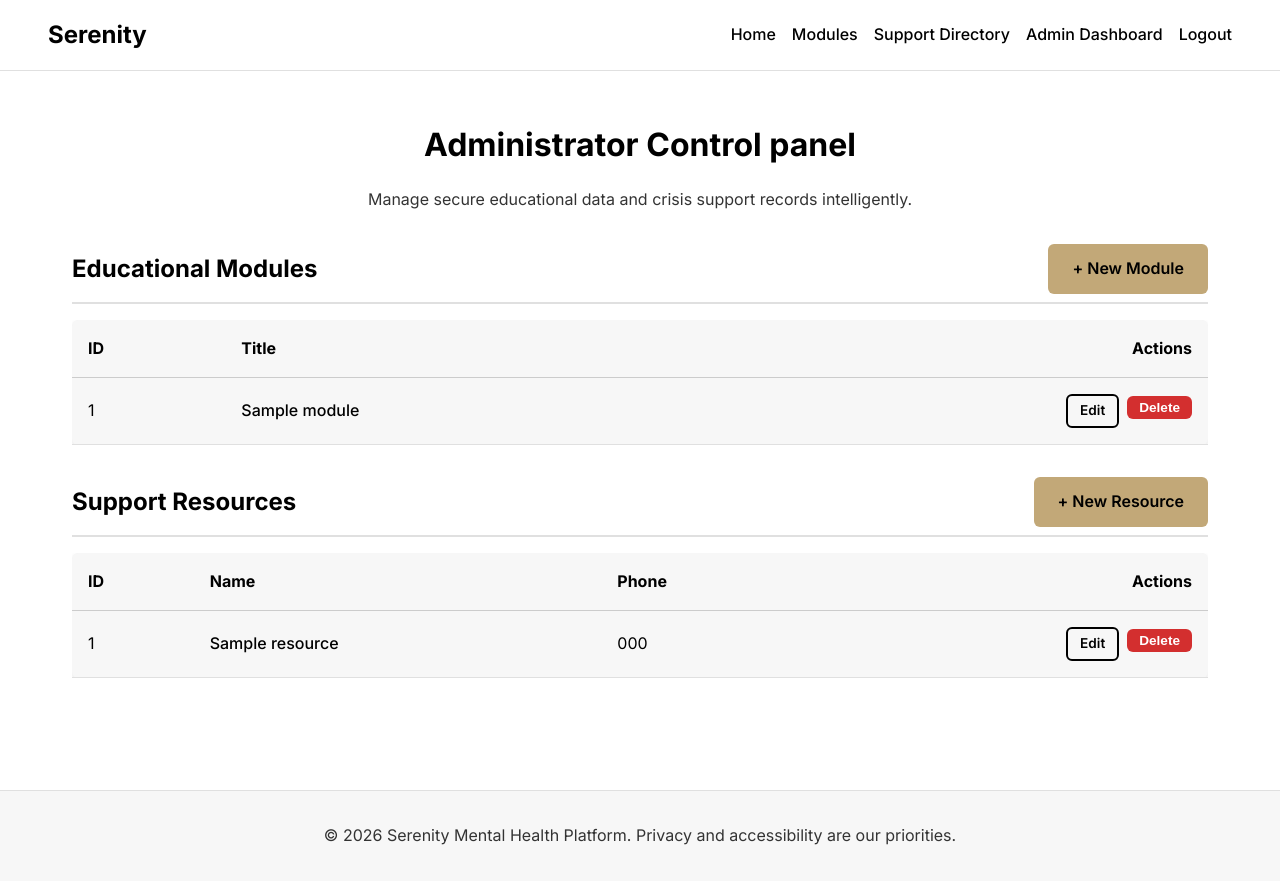
After one commit to thulanesigasa/mental_health, a Flask app: page /admin/dashboard in a window 1280 px wide. The commit adds this page. Run offline with Flask 3, Linux system fonts and the light colour scheme; the visitor is signed in with stand-in values (Sample User, id 1); tables that the repository leaves empty hold one stand-in row (values such as "Sample post").

Commit message:
Add secure admin dashboard, RBAC schemas, and database seed script

```diff
--- a/app/__init__.py
+++ b/app/__init__.py
@@ -27,6 +27,9 @@ def create_app(config_class=Config):
     from app.views.support import bp as support_bp
     app.register_blueprint(support_bp)
 
+    from app.views.admin import bp as admin_bp
+    app.register_blueprint(admin_bp)
+
     @app.after_request
     def set_secure_headers(response):
         # Strict Content Security Policy
--- a/app/models/user.py
+++ b/app/models/user.py
@@ -6,6 +6,7 @@ class User(db.Model):
     id = db.Column(db.Integer, primary_key=True)
     email = db.Column(db.String(120), index=True, unique=True, nullable=False)
     password_hash = db.Column(db.String(256), nullable=False)
+    is_admin = db.Column(db.Boolean, default=False, nullable=False, server_default='0')
     created_at = db.Column(db.DateTime, default=datetime.utcnow)
 
     def __repr__(self):
--- /dev/null
+++ b/app/templates/admin/dashboard.html
@@ -0,0 +1,95 @@
+{% extends "base.html" %}
+{% block title %}Admin Dashboard - Serenity{% endblock %}
+
+{% block content %}
+<div class="mb-2">
+    <h1 class="mb-1 text-center">Administrator Control panel</h1>
+    <p class="text-secondary text-center">Manage secure educational data and crisis support records intelligently.</p>
+</div>
+
+<div class="mb-2">
+    <div style="display: flex; justify-content: space-between; align-items: center; border-bottom: 2px solid #E0E0E0; padding-bottom: 0.5rem;"
+        class="mb-1">
+        <h2>Educational Modules</h2>
+        <a href="{{ url_for('admin.module_create') }}" class="btn btn-primary" style="width: auto;">+ New Module</a>
+    </div>
+    {% if modules %}
+    <div style="overflow-x: auto;">
+        <table
+            style="width: 100%; border-collapse: collapse; background: var(--bg-secondary); border-radius: var(--border-radius); box-shadow: var(--shadow);">
+            <thead>
+                <tr style="border-bottom: 1px solid #CCC;">
+                    <th style="padding: 1rem; text-align: left;">ID</th>
+                    <th style="padding: 1rem; text-align: left;">Title</th>
+                    <th style="padding: 1rem; text-align: right;">Actions</th>
+                </tr>
+            </thead>
+            <tbody>
+                {% for m in modules %}
+                <tr style="border-bottom: 1px solid #E0E0E0;">
+                    <td style="padding: 1rem;">{{ m.id }}</td>
+                    <td style="padding: 1rem; font-weight: 500;">{{ m.title }}</td>
+                    <td
+                        style="padding: 1rem; text-align: right; display: flex; justify-content: flex-end; gap: 0.5rem;">
+                        <a href="{{ url_for('admin.module_edit', id=m.id) }}" class="btn btn-outline"
+                            style="padding: 0.25rem 0.75rem; font-size: 0.85rem;">Edit</a>
+                        <form action="{{ url_for('admin.module_delete', id=m.id) }}" method="POST"
+                            style="display:inline;" onsubmit="return confirm('Please confirm permanent deletion.');">
+                            <button type="submit" class="btn"
+                                style="background-color: var(--error); color: white; padding: 0.25rem 0.75rem; font-size: 0.85rem;">Delete</button>
+                        </form>
+                    </td>
+                </tr>
+                {% endfor %}
+            </tbody>
+        </table>
+    </div>
+    {% else %}
+    <p class="text-secondary">No modules found in the database. Please utilize the seed script or add one manually.</p>
+    {% endif %}
+</div>
+
+<div class="mb-2">
+    <div style="display: flex; justify-content: space-between; align-items: center; border-bottom: 2px solid #E0E0E0; padding-bottom: 0.5rem;"
+        class="mb-1">
+        <h2>Support Resources</h2>
+        <a href="{{ url_for('admin.support_create') }}" class="btn btn-primary" style="width: auto;">+ New Resource</a>
+    </div>
+    {% if resources %}
+    <div style="overflow-x: auto;">
+        <table
+            style="width: 100%; border-collapse: collapse; background: var(--bg-secondary); border-radius: var(--border-radius); box-shadow: var(--shadow);">
+            <thead>
+                <tr style="border-bottom: 1px solid #CCC;">
+                    <th style="padding: 1rem; text-align: left;">ID</th>
+                    <th style="padding: 1rem; text-align: left;">Name</th>
+                    <th style="padding: 1rem; text-align: left;">Phone</th>
+                    <th style="padding: 1rem; text-align: right;">Actions</th>
+                </tr>
+            </thead>
+            <tbody>
+                {% for r in resources %}
+                <tr style="border-bottom: 1px solid #E0E0E0;">
+                    <td style="padding: 1rem;">{{ r.id }}</td>
+                    <td style="padding: 1rem; font-weight: 500;">{{ r.name }}</td>
+                    <td style="padding: 1rem;">{{ r.phone_number }}</td>
+                    <td
+                        style="padding: 1rem; text-align: right; display: flex; justify-content: flex-end; gap: 0.5rem;">
+                        <a href="{{ url_for('admin.support_edit', id=r.id) }}" class="btn btn-outline"
+                            style="padding: 0.25rem 0.75rem; font-size: 0.85rem;">Edit</a>
+                        <form action="{{ url_for('admin.support_delete', id=r.id) }}" method="POST"
+                            style="display:inline;" onsubmit="return confirm('Please confirm permanent deletion.');">
+                            <button type="submit" class="btn"
+                                style="background-color: var(--error); color: white; padding: 0.25rem 0.75rem; font-size: 0.85rem;">Delete</button>
+                        </form>
+                    </td>
+                </tr>
+                {% endfor %}
+            </tbody>
+        </table>
+    </div>
+    {% else %}
+    <p class="text-secondary">No support resources defined in the database.</p>
+    {% endif %}
+</div>
+{% endblock %}
--- a/app/templates/base.html
+++ b/app/templates/base.html
@@ -40,6 +40,9 @@
             <a href="{{ url_for('main.index') }}">Home</a>
             <a href="{{ url_for('modules.list_modules') }}">Modules</a>
             <a href="{{ url_for('support.directory') }}">Support Directory</a>
+            {% if session.get('is_admin') %}
+            <a href="{{ url_for('admin.dashboard') }}">Admin Dashboard</a>
+            {% endif %}
             {% if session.get('user_id') %}
             <a href="{{ url_for('auth.logout') }}">Logout</a>
             {% else %}
--- /dev/null
+++ b/app/views/admin.py
@@ -0,0 +1,105 @@
+from flask import Blueprint, render_template, request, redirect, url_for, flash, session
+from functools import wraps
+from app.extensions import db
+from app.models.user import User
+from app.models.module import Module
+from app.models.support import SupportResource
+
+bp = Blueprint('admin', __name__, url_prefix='/admin')
+
+def admin_required(f):
+    @wraps(f)
+    def decorated_function(*args, **kwargs):
+        user_id = session.get('user_id')
+        if not user_id:
+            flash("Please log in to access the administrator dashboard.", "error")
+            return redirect(url_for('auth.login'))
+        user = User.query.get(user_id)
+        if not user or not user.is_admin:
+            flash("Action forbidden. Administrator level authorization required.", "error")
+            return redirect(url_for('main.index'))
+        return f(*args, **kwargs)
+    return decorated_function
+
+@bp.route('/dashboard')
+@admin_required
+def dashboard():
+    modules = Module.query.all()
+    resources = SupportResource.query.all()
+    return render_template('admin/dashboard.html', modules=modules, resources=resources)
+
+@bp.route('/module/new', methods=['GET', 'POST'])
+@admin_required
+def module_create():
+    if request.method == 'POST':
+        title = request.form.get('title')
+        description = request.form.get('description')
+        content = request.form.get('content')
+        if title and content:
+            mod = Module(title=title, description=description, content=content)
+            db.session.add(mod)
+            db.session.commit()
+            flash("Successfully created module.", "success")
+            return redirect(url_for('admin.dashboard'))
+        flash("Title and Content are required fields.", "error")
+    return render_template('admin/form.html', entity_type='Module', action_url=url_for('admin.module_create'))
+
+@bp.route('/module/edit/<int:id>', methods=['GET', 'POST'])
+@admin_required
+def module_edit(id):
+    mod = Module.query.get_or_404(id)
+    if request.method == 'POST':
+        mod.title = request.form.get('title')
+        mod.description = request.form.get('description')
+        mod.content = request.form.get('content')
+        db.session.commit()
+        flash("Module successfully updated.", "success")
+        return redirect(url_for('admin.dashboard'))
+    return render_template('admin/form.html', entity_type='Module', action_url=url_for('admin.module_edit', id=id), entity=mod)
+
+@bp.route('/module/delete/<int:id>', methods=['POST'])
+@admin_required
+def module_delete(id):
+    mod = Module.query.get_or_404(id)
+    db.session.delete(mod)
+    db.session.commit()
+    flash("Module permanently deleted.", "success")
+    return redirect(url_for('admin.dashboard'))
+
+@bp.route('/support/new', methods=['GET', 'POST'])
+@admin_required
+def support_create():
+    if request.method == 'POST':
+        name = request.form.get('name')
+        phone = request.form.get('phone_number')
+        description = request.form.get('description')
+        if name and phone:
+            res = SupportResource(name=name, phone_number=phone, description=description)
+            db.session.add(res)
+            db.session.commit()
+            flash("Successfully created support resource.", "success")
+            return redirect(url_for('admin.dashboard'))
+        flash("Name and Phone Number are required fields.", "error")
+    return render_template('admin/form.html', entity_type='Support Resource', action_url=url_for('admin.support_create'))
+
+@bp.route('/support/edit/<int:id>', methods=['GET', 'POST'])
+@admin_required
+def support_edit(id):
+    res = SupportResource.query.get_or_404(id)
+    if request.method == 'POST':
+        res.name = request.form.get('name')
+        res.phone_number = request.form.get('phone_number')
+        res.description = request.form.get('description')
+        db.session.commit()
+        flash("Support Resource successfully updated.", "success")
+        return redirect(url_for('admin.dashboard'))
+    return render_template('admin/form.html', entity_type='Support Resource', action_url=url_for('admin.support_edit', id=id), entity=res)
+
+@bp.route('/support/delete/<int:id>', methods=['POST'])
+@admin_required
+def support_delete(id):
+    res = SupportResource.query.get_or_404(id)
+    db.session.delete(res)
+    db.session.commit()
+    flash("Support Resource permanently deleted.", "success")
+    return redirect(url_for('admin.dashboard'))
--- a/app/views/auth.py
+++ b/app/views/auth.py
@@ -41,6 +41,7 @@ def login():
         if user and user.check_password(password):
             session.clear()
             session['user_id'] = user.id
+            session['is_admin'] = user.is_admin
             flash('Logged in successfully.', 'success')
             return redirect(url_for('main.index'))
 
```
Also changed, not shown: app/templates/admin/form.html (added, +51 -0 lines), seed.py (added, +80 -0 lines), 1 other file.
